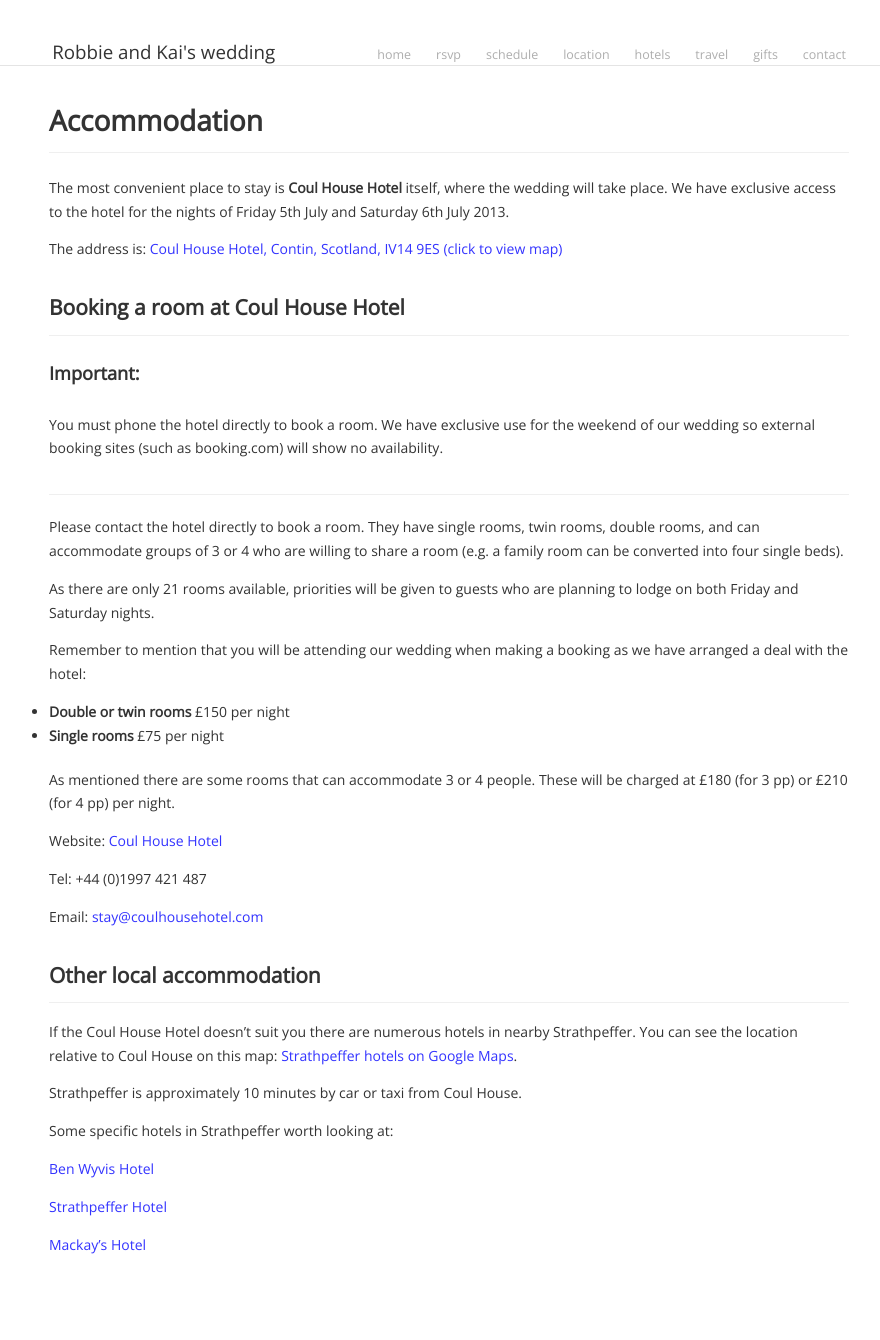
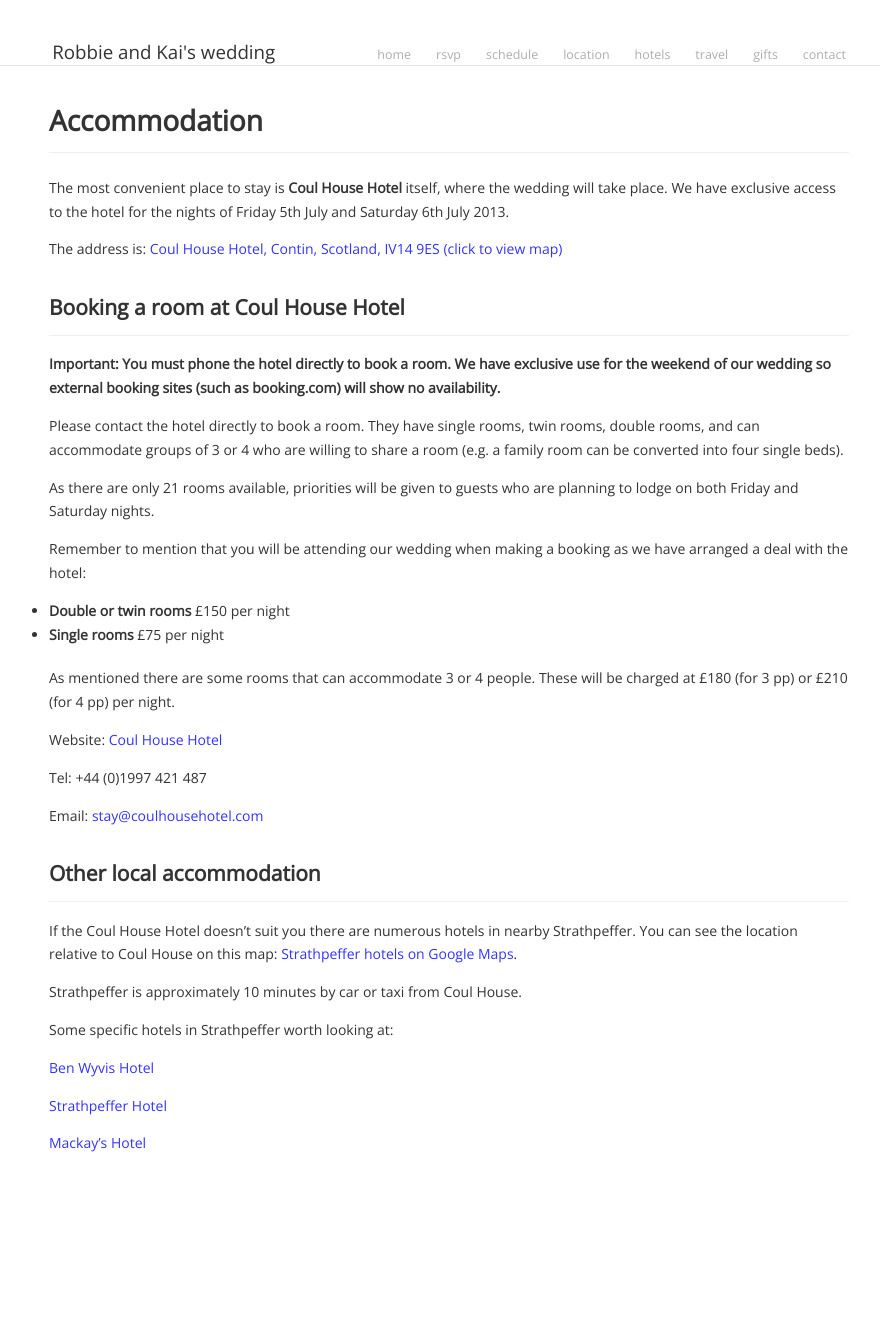
Before and after one commit to rjshade/robbieandkai.com, a Jekyll site: the page built from accommodation/index.md, in a window 1280 px wide. Shown: the whole page, without its empty margins (191-1071 px from the left). Built offline with Jekyll 4.4.1, drawn with Linux system fonts in a browser that asks for light colours; Markdown is read by kramdown in place of the engine named in the settings; after the commit the page ends 1239 px from its top, so only the background shows below that.

```diff
--- a/accommodation/index.md
+++ b/accommodation/index.md
@@ -14,11 +14,7 @@ The address is:
 
 ## Booking a room at Coul House Hotel
 
-###Important:
-
-You must phone the hotel directly to book a room. We have exclusive use for the weekend of our wedding so external booking sites (such as booking.com) will show no availability.
-
-----
+**Important: You must phone the hotel directly to book a room. We have exclusive use for the weekend of our wedding so external booking sites (such as booking.com) will show no availability.**
 
 Please contact the hotel directly to book a room. They have single rooms, twin rooms, double rooms, and can accommodate groups of 3 or 4 who are willing to share a room (e.g. a family room can be converted into four single beds).
 
```
